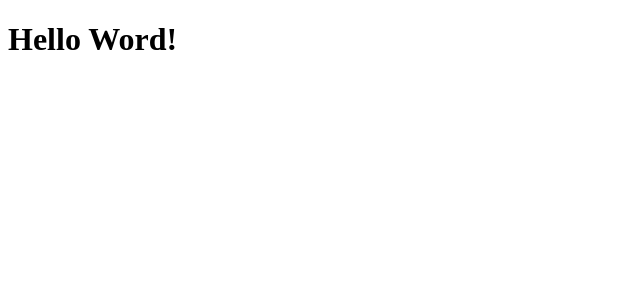
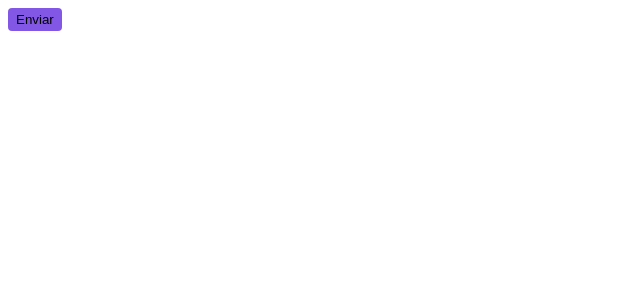
Before and after one commit to RayzaOliveira/shop-next, a Next.js app: page / in a window 1280 px wide. Shown: the top 300 px of the page, without its empty margins (0-640 px from the left). Built offline with nearby package versions, Linux system fonts and the light colour scheme.

Commit message:
feat: Estrutura visual - Configurando Stitches

```diff
--- a/package.json
+++ b/package.json
@@ -9,6 +9,7 @@
     "lint": "next lint"
   },
   "dependencies": {
+    "@stitches/react": "^1.2.8",
     "@types/react-dom": "18.2.7",
     "eslint": "8.46.0",
     "eslint-config-next": "13.4.13",
--- a/src/pages/_document.tsx
+++ b/src/pages/_document.tsx
@@ -1,4 +1,5 @@
 import { Html, Head, Main, NextScript } from "next/document";
+import { getCssText } from "@/styles";
 
 export default function Document() {
   return (
@@ -14,6 +15,11 @@
           href="https://fonts.googleapis.com/css2?family=Roboto:wght@400;700&family=Source+Code+Pro:ital,wght@0,200;0,300;0,400;0,500;0,600;0,700;0,800;0,900;1,200;1,300;1,400;1,500;1,600;1,700;1,800;1,900&display=swap"
           rel="stylesheet"
         />
+
+        <style
+          id="stitches"
+          dangerouslySetInnerHTML={{ __html: getCssText() }}
+        />
       </Head>
       <body>
         <Main />
--- a/src/pages/index.tsx
+++ b/src/pages/index.tsx
@@ -1,3 +1,12 @@
+import { styled } from "@/styles";
+
+const Button = styled("button", {
+  backgroundColor: "$rocketseat",
+  borderRadius: 4,
+  border: 0,
+  padding: "4px 8px",
+});
+
 export default function Home() {
-  return <h1>Hello Word!</h1>;
+  return <Button>Enviar</Button>;
 }
--- /dev/null
+++ b/src/styles/index.ts
@@ -0,0 +1,18 @@
+import { createStitches } from "@stitches/react";
+
+export const {
+  config,
+  styled,
+  css,
+  globalCss,
+  keyframes,
+  getCssText,
+  theme,
+  createTheme,
+} = createStitches({
+  theme: {
+    colors: {
+      rocketseat: "#8357e6",
+    },
+  },
+});
```
Also changed, not shown: 1 other file (tests, documents, lock files or other folders).
